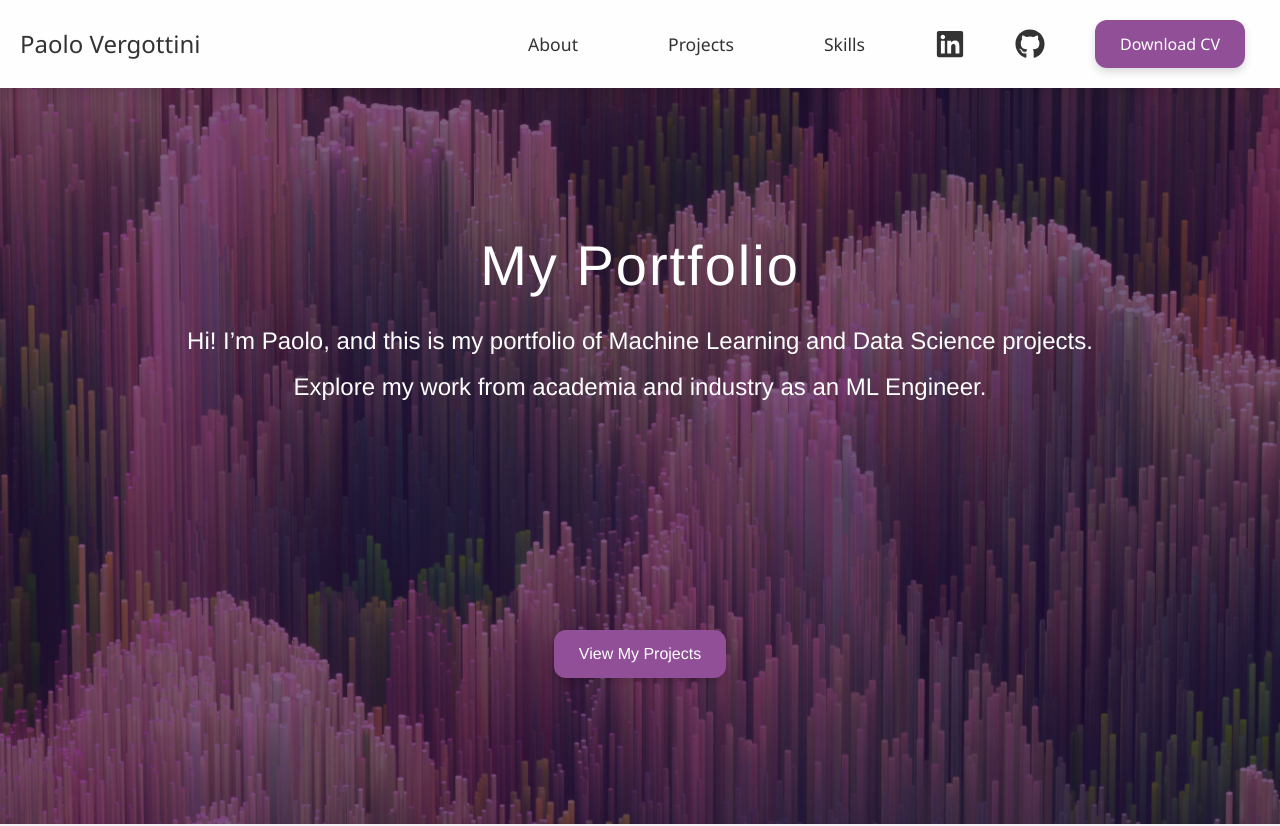
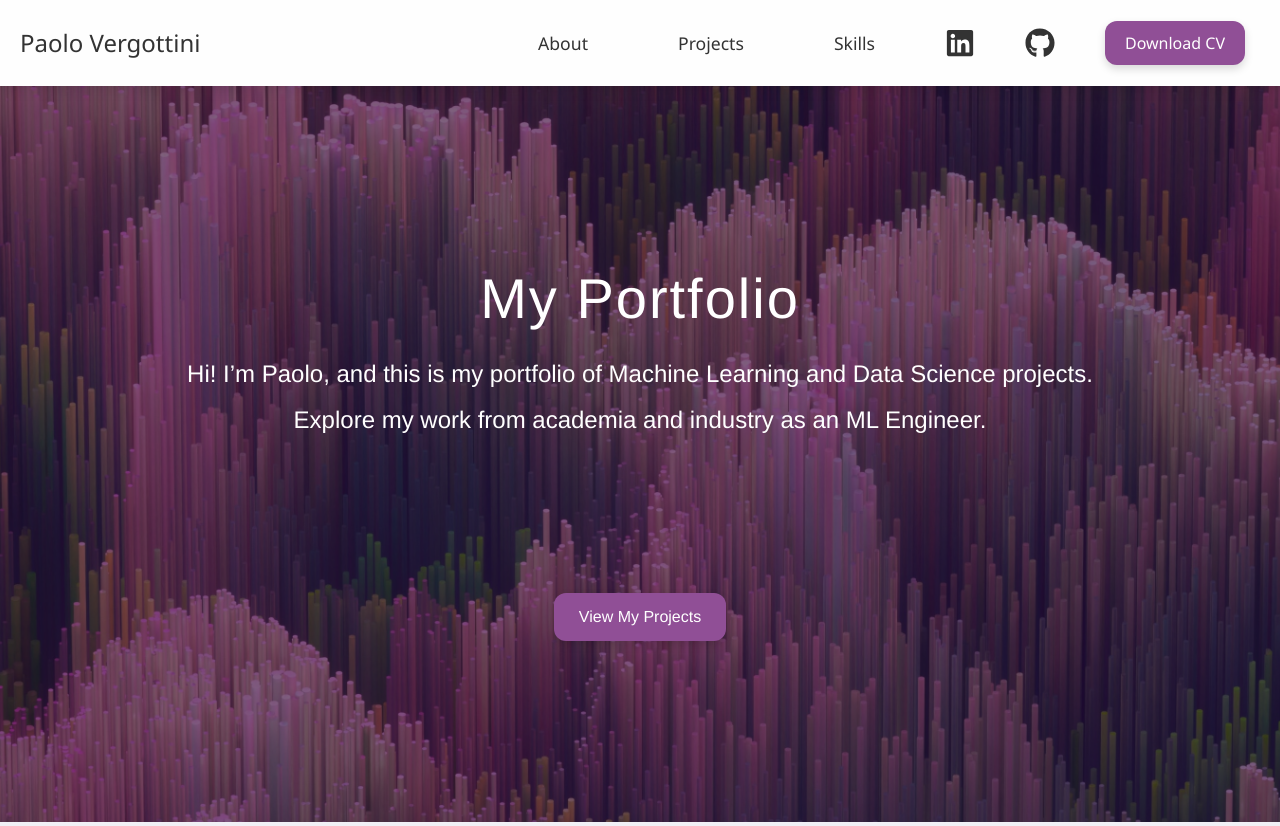
Before and after one commit to paolo-vergo/portfolio, a React (Create React App) app: page / in a window 1280 px wide. Shown: the top 826 px of the page. Built offline with nearby package versions, Linux system fonts and the light colour scheme.

Commit message:
updated repo

```diff
--- /dev/null
+++ b/src/components/Button.css
@@ -0,0 +1,64 @@
+/* Base Button Styling */
+button, a.button {
+  display: inline-flex;
+  align-items: center;
+  justify-content: center;
+  padding: 12px 25px;
+  font-size: 16px;
+  font-weight: 600;
+  border: none;
+  border-radius: 12px;
+  color: white;
+  text-decoration: none; /* Ensure no underline for <a> tags */
+  cursor: pointer;
+  transition: background-color 0.3s ease, transform 0.3s ease, box-shadow 0.3s ease;
+  box-shadow: 0 4px 8px rgba(0, 0, 0, 0.15);
+  color: white; /* Text color remains white */
+  text-decoration: none; /* No underline */
+}
+
+/* Text styles remain consistent on hover, active, and focus */
+button:hover, a.button:hover,
+button:focus, a.button:focus,
+button:active, a.button:active {
+  color: white; /* Text color remains white */
+  text-decoration: none; /* No underline */
+}
+
+/* Hover effects for button background, scale, and shadow */
+button:hover, a.button:hover {
+  background-color: #d66fb4;
+  transform: scale(1.05);
+  box-shadow: 0 6px 12px rgba(0, 0, 0, 0.2);
+}
+
+/* Focus state for accessibility */
+button:focus, a.button:focus {
+  outline: none;
+  box-shadow: 0 0 0 3px rgba(0, 0, 255, 0.5); /* Outline for keyboard navigation */
+}
+
+/* Active state - slightly reduce scale on click */
+button:active, a.button:active {
+  transform: scale(1.02);
+}
+
+/* Custom style for download button */
+.download-btn {
+  background-color: #904f96;
+}
+
+/* Hover state for download button */
+.download-btn:hover {
+  background-color: #d66fb4;
+}
+
+
+
+/* Responsive adjustments for smaller screens */
+@media (max-width: 768px) {
+  .download-btn {
+    padding: 10px 20px;
+    font-size: 14px;
+  }
+}
--- /dev/null
+++ b/src/components/Button.js
@@ -0,0 +1,24 @@
+import React from 'react';
+
+function Button({ href, onClick, children, className, target, rel, ariaLabel }) {
+  const handleClick = () => {
+    if (onClick) {
+      onClick();
+    }
+  };
+
+  // If href is provided, we render an anchor tag, else we render a button
+  const content = href ? (
+    <a href={href} onClick={handleClick} className={`button ${className}`} target={target} rel={rel} aria-label={ariaLabel}>
+      {children}
+    </a>
+  ) : (
+    <button className={`button ${className}`} onClick={handleClick} aria-label={ariaLabel}>
+      {children}
+    </button>
+  );
+
+  return content;
+}
+
+export default Button;
--- a/src/components/Hero.css
+++ b/src/components/Hero.css
@@ -72,4 +72,6 @@
   transform: scale(1.05); /* Slightly less scale */
   box-shadow: 0 6px 12px rgba(0, 0, 0, 0.2); /* Stronger shadow on hover */
   background: #d66fb4; /* Gradient on hover */
+  color: white; /* Text color remains white */
+  text-decoration: none; /* No underline */
 }
--- a/src/components/Hero.js
+++ b/src/components/Hero.js
@@ -1,19 +1,18 @@
 import React from 'react';
 import './Hero.css';
+import Button from './Button'; // Import the new reusable Button component
 
 function Hero() {
   return (
     <section className="hero">
       <h3>My Portfolio</h3>
-      <p>Hi! I’m Paolo, and this is my portfolio of Machine Learning and Data Science projects. </p> <p> Explore my work from academia and industry as an ML Engineer.</p>
-      <p> </p>       <p> </p>
-      <p> </p>
-      <p> </p>
-      <p> </p>
-      <p> </p>
-      <p> </p>
+      <p>Hi! I’m Paolo, and this is my portfolio of Machine Learning and Data Science projects.</p>
+      <p>Explore my work from academia and industry as an ML Engineer.</p>
 
-      <button className="view-projects-button"> <a href="#projects">View My Projects</a></button>
+      {/* Use the Button component with a reference to the projects section */}
+      <Button href="#projects" className="view-projects-button">
+        View My Projects
+      </Button>
     </section>
   );
 }
--- a/src/components/Navbar.css
+++ b/src/components/Navbar.css
@@ -33,12 +33,19 @@ html {
   align-items: center;
 }
 
-.nav-links.active {
-  display: flex;
-  flex-direction: column;
-  width: 100%;
-  margin-top: 20px;
-  text-align: center;
+/* Hide nav-links by default on smaller screens */
+@media screen and (max-width: 768px) {
+  .nav-links {
+    display: none; /* Hide links by default */
+    flex-direction: column;
+    width: 100%;
+    align-items: center;
+    gap: 20px;
+  }
+
+  .nav-links.active {
+    display: flex; /* Show links when active */
+  }
 }
 
 /* Individual nav buttons */
@@ -76,50 +83,40 @@ html {
   text-shadow: 0 0 10px rgba(144, 79, 150, 0.7);
 }
 
-/* Download CV Button */
+/* Display menu toggle button only on mobile */
+.menu-toggle {
+  display: none;
+  font-size: 1.5em;
+  cursor: pointer;
+  color: #333;
+  background: none;
+  border: none;
+}
+
+@media screen and (max-width: 768px) {
+  .menu-toggle {
+    display: block;
+  }
+}
+
+/* Additional Styles for Download CV Button in Navbar */
 .download-btn {
   background-color: #904f96;
   border: none;
   border-radius: 12px;
-  padding: 12px 25px;
+  padding: 10px 20px; /* Adjust padding to prevent deformation */
   color: white;
   font-size: 16px;
   cursor: pointer;
   transition: all 0.3s ease;
   box-shadow: 0 4px 8px rgba(0, 0, 0, 0.15);
+  display: inline-block; /* Ensures button doesn't stretch */
+  text-align: center; /* Centers text */
 }
 
 .download-btn:hover {
   background-color: #d66fb4;
   transform: scale(1.05);
   box-shadow: 0 6px 12px rgba(0, 0, 0, 0.2);
-}
-
-/* Toggle button for mobile */
-.menu-toggle {
-  display: none;
-  font-size: 1.5em;
-  cursor: pointer;
-  color: #333;
-  border: none;
-  background: none;
-}
-
-@media screen and (max-width: 768px) {
-  .nav-links {
-    display: none; /* Hide nav links initially on mobile */
-    flex-direction: column;
-    width: 100%;
-    align-items: center;
-    gap: 20px;
-  }
-
-  .nav-links.active {
-    display: flex; /* Show nav links on toggle */
-  }
-
-  /* Make menu toggle button visible on mobile */
-  .menu-toggle {
-    display: block;
-  }
-}
+  color: white; /* Text color remains white */
+  text-decoration: none; /* No underline */}
--- a/src/components/Navbar.js
+++ b/src/components/Navbar.js
@@ -1,6 +1,7 @@
 import React, { useState } from 'react';
 import './Navbar.css';
 import { FaLinkedin, FaGithub, FaBars, FaTimes } from 'react-icons/fa';
+import Button from './Button';
 
 function Navbar() {
   const [isMenuOpen, setIsMenuOpen] = useState(false);
@@ -9,7 +10,6 @@ function Navbar() {
     setIsMenuOpen(!isMenuOpen);
   };
 
-  // Close the menu when clicking a link
   const closeMenu = () => {
     setIsMenuOpen(false);
   };
@@ -18,7 +18,7 @@ function Navbar() {
     <nav className="navbar">
       <h1>Paolo Vergottini</h1>
 
-      {/* Toggle Button */}
+      {/* Menu Toggle Button for Mobile */}
       <button className="menu-toggle" onClick={toggleMenu}>
         {isMenuOpen ? <FaTimes /> : <FaBars />}
       </button>
@@ -39,15 +39,16 @@ function Navbar() {
           </a>
         </li>
         <li>
-          <button
+          <Button
+            href="https://raw.githubusercontent.com/paolo-vergo/resume/main/docs/paolo_vergottini_cv.pdf"
             className="download-btn"
-            onClick={() => {
-              window.location.href = "https://raw.githubusercontent.com/paolo-vergo/resume/main/docs/paolo_vergottini_cv.pdf";
-              closeMenu();
-            }}
+            target="_blank"
+            rel="noopener noreferrer"
+            ariaLabel="Download CV"
+            onClick={closeMenu}
           >
             Download CV
-          </button>
+          </Button>
         </li>
       </ul>
     </nav>
--- a/src/components/Skills.css
+++ b/src/components/Skills.css
@@ -34,6 +34,7 @@
   transition: background-color 0.3s ease, transform 0.2s ease;
   max-width: 180px;  /* Set a max width for buttons to prevent overflow */
   white-space: nowrap;  /* Prevent button text from wrapping */
+  color:black;
 }
 
 .category-filter button.active {
```
